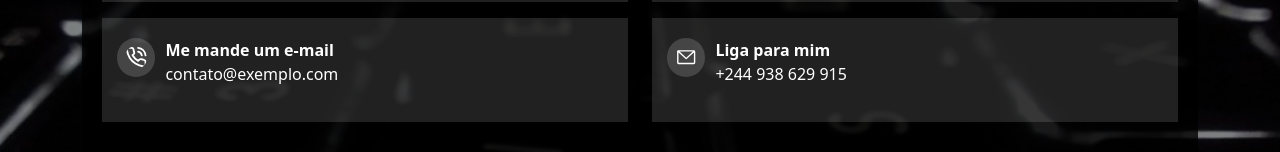
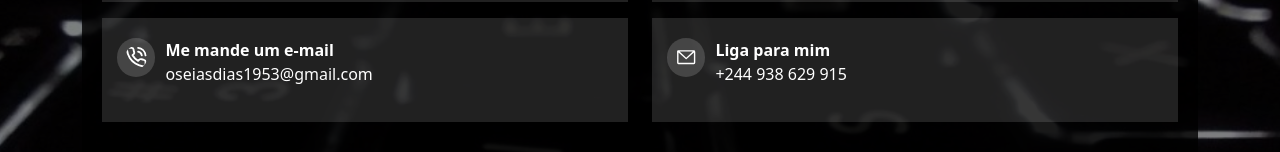
Before and after one commit to OseiasDias/portfolioActual, a React (Create React App) app: page /Comunicador in a window 1280 px wide. Shown: the part 407-559 px from the top of the page. Built offline with nearby package versions, Linux system fonts and the light colour scheme.

Commit message:
Actualizar o email

```diff
--- a/src/components/Contactos.js
+++ b/src/components/Contactos.js
@@ -124,7 +124,7 @@ export default function Contactos() {
                                 <span>Me mande um e-mail</span>
 
 
-                                <p> contato@exemplo.com</p>
+                                <p> oseiasdias1953@gmail.com</p>
 
                             </div>
 
```
